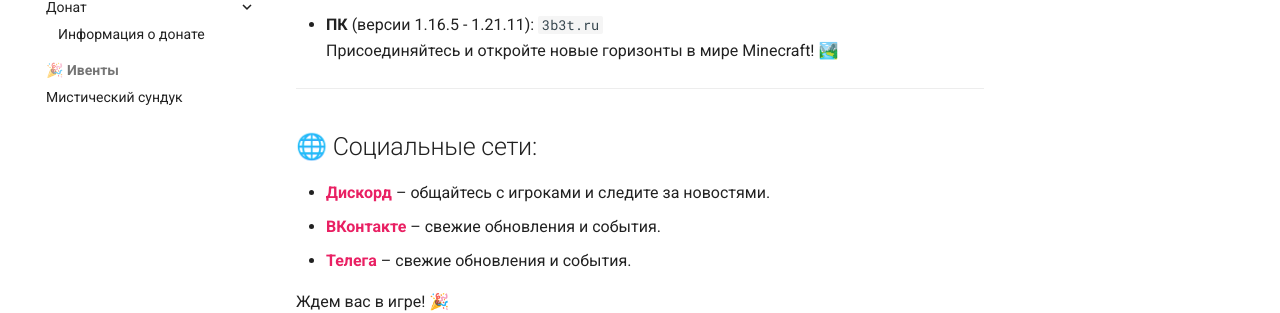
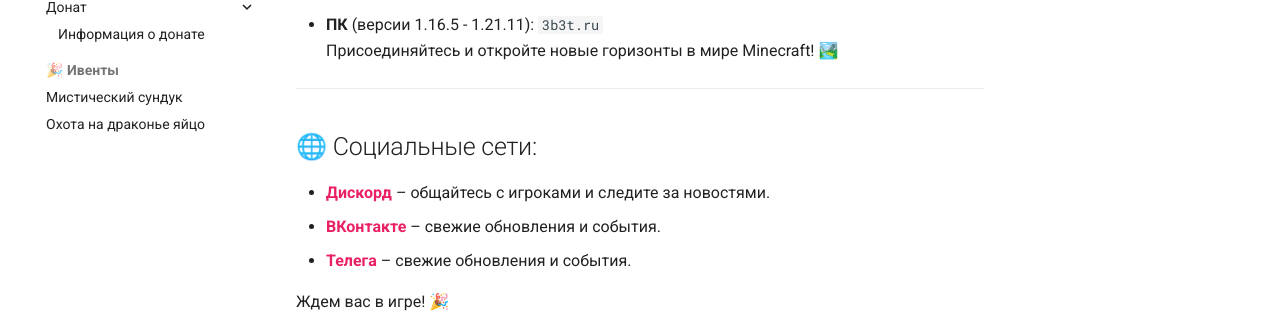
Before and after one commit to 3B3TServer/Docs, an MkDocs documentation site: the page built from docs/index.md, in a window 1280 px wide. Shown: the part 579-892 px from the top of the page. Built offline with MkDocs 1.6.1 and Material for MkDocs 9.7.7, drawn with Linux system fonts in a browser that asks for light colours; comment, search, counter and statistics services are not loaded.

Commit message:
+ ивент

```diff
--- a/mkdocs.yml
+++ b/mkdocs.yml
@@ -25,6 +25,7 @@
       - 'Информация о донате': 'Guides/donate_info.md'
   - 🎉 Ивенты:
     - Мистический сундук: Events/Mystick_chest.md
+    - Охота на драконье яйцо: Events/Dragon_egg_hunt.md
 
 repo_url: https://github.com/3B3TServer/Docs
 repo_name: GitHub
```
Also changed, not shown: docs/Events/Dragon_egg_hunt.md (added).
